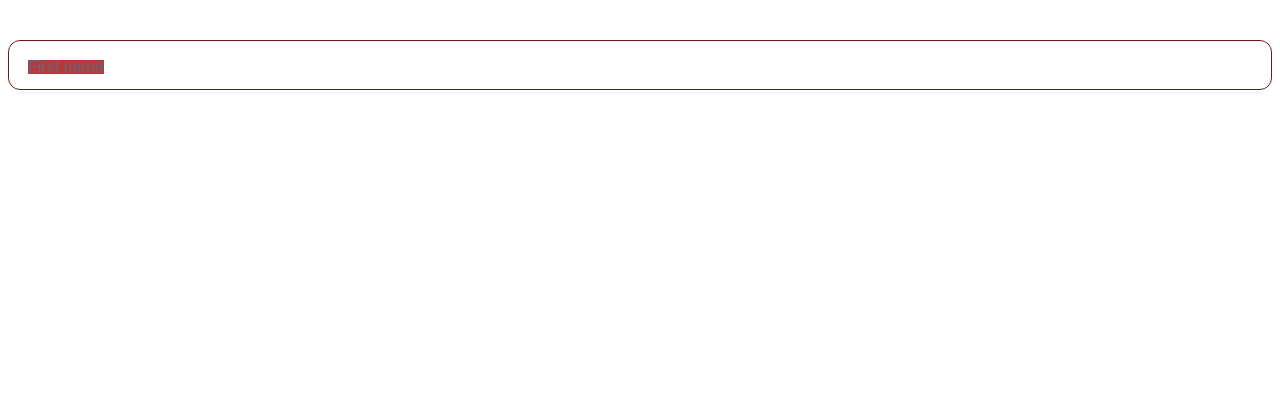
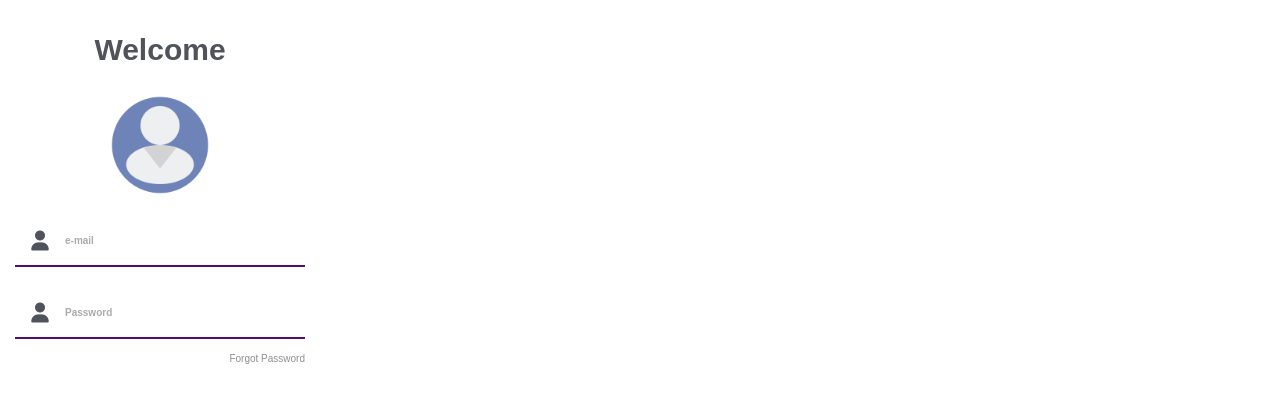
Before and after one commit to nedagosa-cod/tienda, a React (Create React App) app: page / in a window 1280 px wide. Shown: the top 402 px of the page. Built offline with nearby package versions, Linux system fonts and the light colour scheme.

Commit message:
se avanza en el formulario login

```diff
--- a/public/index.html
+++ b/public/index.html
@@ -24,6 +24,7 @@
       work correctly both with client-side routing and a non-root public URL.
       Learn how to configure a non-root public URL by running `npm run build`.
     -->
+    <link rel="stylesheet" href="https://cdnjs.cloudflare.com/ajax/libs/font-awesome/6.1.1/css/all.min.css" integrity="sha512-KfkfwYDsLkIlwQp6LFnl8zNdLGxu9YAA1QvwINks4PhcElQSvqcyVLLD9aMhXd13uQjoXtEKNosOWaZqXgel0g==" crossorigin="anonymous" referrerpolicy="no-referrer" />
     <title>React App</title>
   </head>
   <body>
--- a/src/components/Login.css
+++ b/src/components/Login.css
@@ -1,65 +1,96 @@
-.input-container {
-    height: 50px;
+:root {
+    --negro: #50535A;
+    --blanco: #fff;
+    --primary-color: #540d6e;
+    --secondary-color: #ee4266;
+    --terciary-color: #ffd23f;
+    /* Tipografía */
+    --tipo-principal: 'Quicksand', sans-serif;
+    --tipo-secundaria: Verdana;
+}
+
+.form {
+    display: flex;
+    flex-direction: column;
+    justify-content: center;
+    text-align: center;
+    width: 300px;
+    margin: 10px;
+    padding: 5px;
+}
+.form__title{
+    font-size: 3rem;
+    font-weight: bold;
+    margin: 25px 10px;
+}
+.form__figure{
+    width: 100%;
+    margin: 10px 0;
+}
+.form__figure img{
+    width: 100px;
+    margin: 0 auto;
+}
+.user__icon{
+    font-size: 2rem;
     position: relative;
+    top: 16px;
+    left: -120px;
+}
+.form__bxInput {
+    position: relative;
+    width: 100%;
+    height: 52px;
+    margin: 10px 0;
+    border-bottom: 2px solid var(--primary-color);
+}
+
+.form__bxInput--input {
+    position: relative;
+    top: -7px;
+    color: var(--negro);
+    font-size: 16px;
+    outline: 0;
+    padding: 4px 20px 4px 45px;
     width: 100%;
 }
 
-.ic1 {
-    margin-top: 40px;
-}
-
-.input {
-    background-color: #ffffff;
-    border: 1px solid #781313;
-    border-radius: 12px;
-    box-sizing: border-box;
-    color: #eee;
-    font-size: 18px;
-    height: 100%;
-    outline: 0;
-    padding: 4px 20px 0;
-    width: 100%;
-}
-
-/* .cut {
-    background-color: #ffffff;
+.form__bxInput--label {
+    text-align: center;
+    color: rgb(171, 171, 171);
     border-radius: 10px;
-    height: 20px;
-    left: 20px;
-    position: absolute;
-    top: -20px;
-    transform: translateY(0);
-    transition: transform 200ms;
-    width: 76px;
-}
-
-.input:focus~.cut,
-.input:not(:placeholder-shown)~.cut {
-    transform: translateY(8px);
-} */
-
-.placeholder {
-    color: #65657b;
-    background: rgb(181, 59, 59);
+    font-weight: bold;
     font-family: sans-serif;
-    left: 20px;
+    left: 50px;
     line-height: 14px;
     pointer-events: none;
+    top: 19px;
     position: absolute;
     transform-origin: 0 50%;
     transition: transform 200ms, color 200ms;
-    top: 20px;
+    -webkit-transition: transform 200ms, color 200ms;
+    -moz-transition: transform 200ms, color 200ms;
+    -ms-transition: transform 200ms, color 200ms;
+    -o-transition: transform 200ms, color 200ms;
 }
 
-.input:focus~.placeholder,
-.input:not(:placeholder-shown)~.placeholder {
-    transform: translateY(-30px) translateX(10px) scale(0.75);
+.form__bxInput--input:focus~.form__bxInput--label,
+.form__bxInput--input:not(:placeholder-shown)~.form__bxInput--label {
+    transform: translateY(-20px) translateX(10px) scale(0.9);
+    -webkit-transform: translateY(-20px) translateX(10px) scale(0.9);
+    -moz-transform: translateY(-20px) translateX(10px) scale(0.9);
+    -ms-transform: translateY(-20px) translateX(10px) scale(0.9);
+    -o-transform: translateY(-20px) translateX(10px) scale(0.9);
 }
 
-.input:not(:placeholder-shown)~.placeholder {
-    color: #000000;
+.form__bxInput--input:not(:placeholder-shown)~.form__bxInput--label {
+    color: var(--negro);
 }
 
-.input:focus~.placeholder {
-    color: #000000;
+.form__bxInput--input:focus~.form__bxInput--label {
+    color: var(--negro);
 }
+.form__span{
+    color: #8e8e8e;
+    text-align: end;
+}
--- a/src/components/Login.js
+++ b/src/components/Login.js
@@ -1,13 +1,26 @@
 import './Login.css';
+import imgUser from '../img/user.png';
 
 const Login = () => {
     return (
         <>
-            <div class="input-container ic1">
-                <input id="firstname" class="input" type="text" placeholder=" " />
-                <div class="cut"></div>
-                <label for="firstname" class="placeholder">First name</label>
+        <div className='form'>
+            <h1 className='form__title'>Welcome</h1>
+            <figure className='form__figure'>
+                <img src={imgUser} alt="user" />
+            </figure>
+            <div className="form__bxInput">
+                <i className="fa-solid fa-user user__icon"></i>
+                <input id="email" className="form__bxInput--input" type="text" placeholder=" "/>
+                <label htmlFor="email" className="form__bxInput--label">e-mail</label>
             </div>
+            <div className="form__bxInput">
+                <i className="fa-solid fa-user user__icon"></i>
+                <input id="password" className="form__bxInput--input" type="password" placeholder=" " />
+                <label htmlFor="password" className="form__bxInput--label">Password</label>
+            </div>
+            <span className='form__span'><a href="#">Forgot Password</a></span>
+        </div>
         </>
     );
 }
--- a/src/index.js
+++ b/src/index.js
@@ -1,6 +1,6 @@
 import React from 'react';
 import ReactDOM from 'react-dom/client';
-// import './style/index.css';
+import './style/index.css';
 import App from './App';
 
 const root = ReactDOM.createRoot(document.getElementById('root'));
```
Also changed, not shown: public/manifest.json, src/img/user.png (added).
